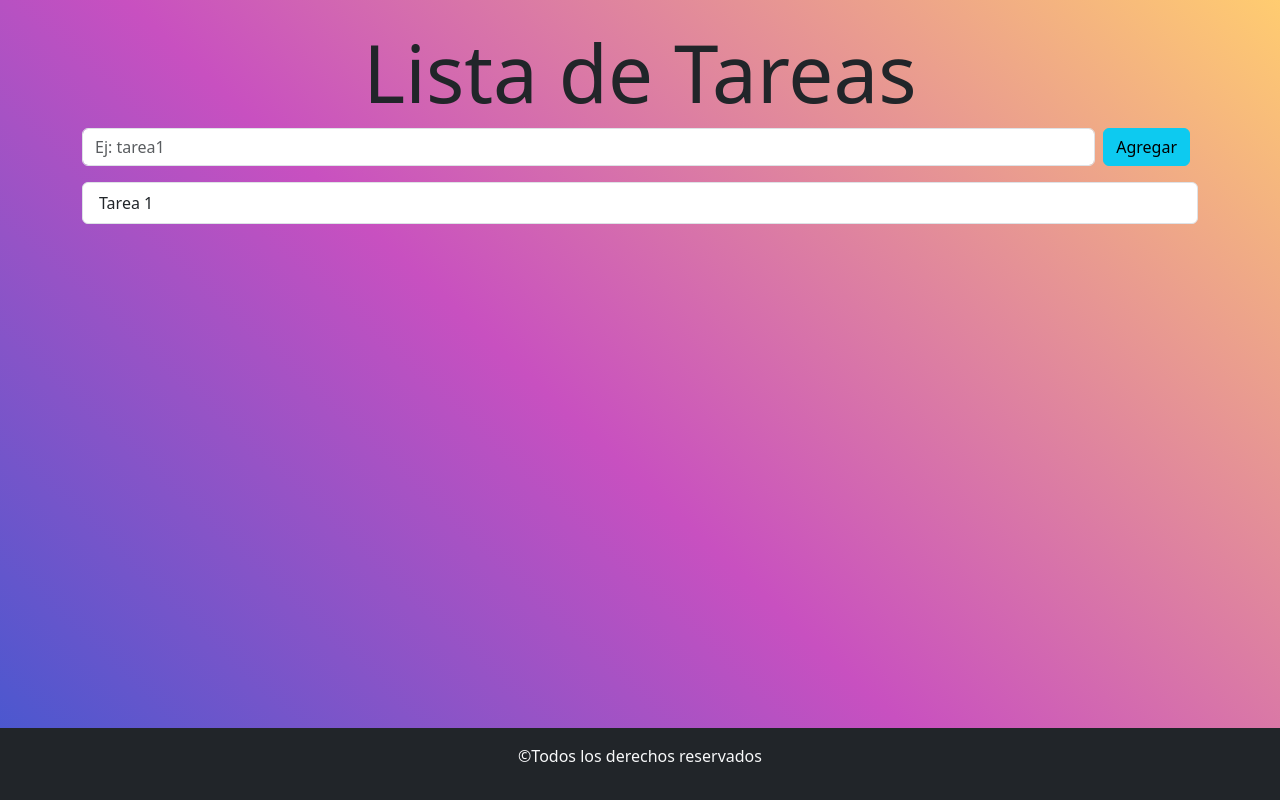
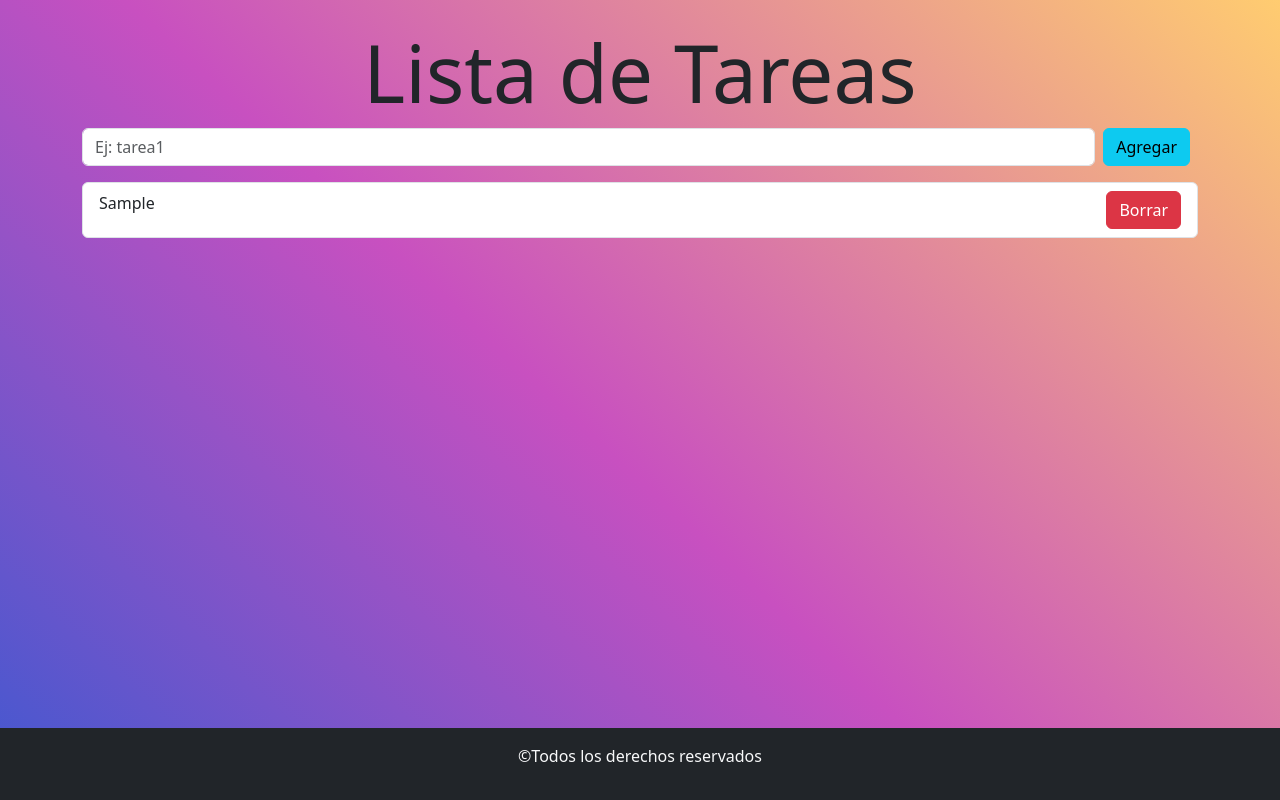
Before and after one commit to MaruSosa/ListaTareas, a React (Vite) app: page / in a window 1280 px wide. Both pictures are taken after typing "Sample" into the empty fields and a click on the button "Agregar". Built offline with nearby package versions, Linux system fonts and the light colour scheme.

Commit message:
agregamos un boton de borrar

```diff
--- a/src/componentes/ItemTarea.jsx
+++ b/src/componentes/ItemTarea.jsx
@@ -1,8 +1,11 @@
-import { ListGroup } from "react-bootstrap";
-const ItemTarea = () => {
-    return (
-        <ListGroup.Item>Tarea 1</ListGroup.Item>
-    );
+import { Button, ListGroup } from "react-bootstrap";
+const ItemTarea = ({ nombreTarea }) => {
+  return (
+    <ListGroup.Item className="d-flex justify-content-between">
+      {nombreTarea}
+      <Button variant="danger">Borrar</Button>
+    </ListGroup.Item>
+  );
 };
 
 export default ItemTarea;
--- a/src/componentes/ListaTareas.jsx
+++ b/src/componentes/ListaTareas.jsx
@@ -4,8 +4,8 @@ import ItemTarea from "./ItemTarea";
 const ListaTareas = ({ tareas }) => {
   return (
     <ListGroup>
-      {tareas.map(() => (
-        <ItemTarea></ItemTarea>
+      {tareas.map((elementoTarea,posicionTarea) => (
+        <ItemTarea  key={posicionTarea} nombreTarea={elementoTarea}></ItemTarea>
       ))}
     </ListGroup>
   );
```
